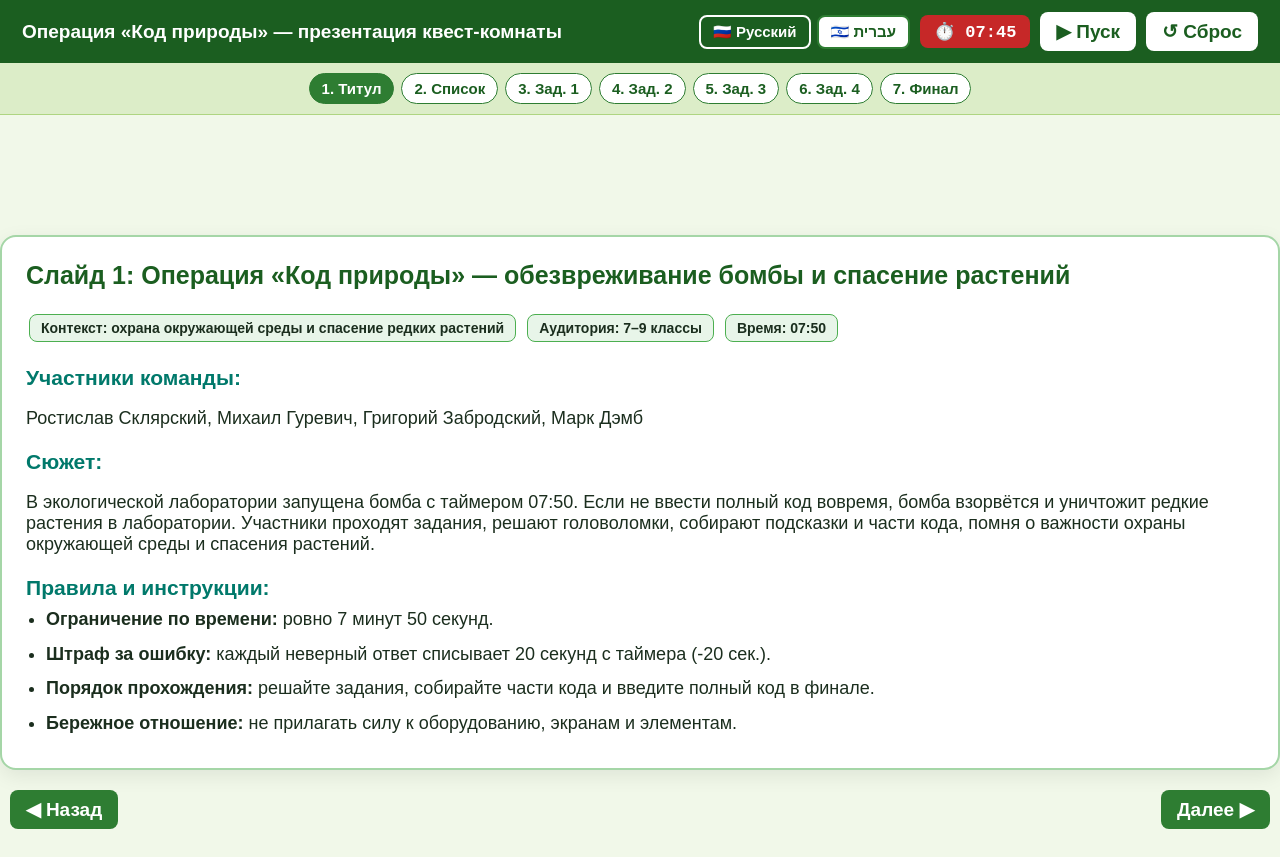
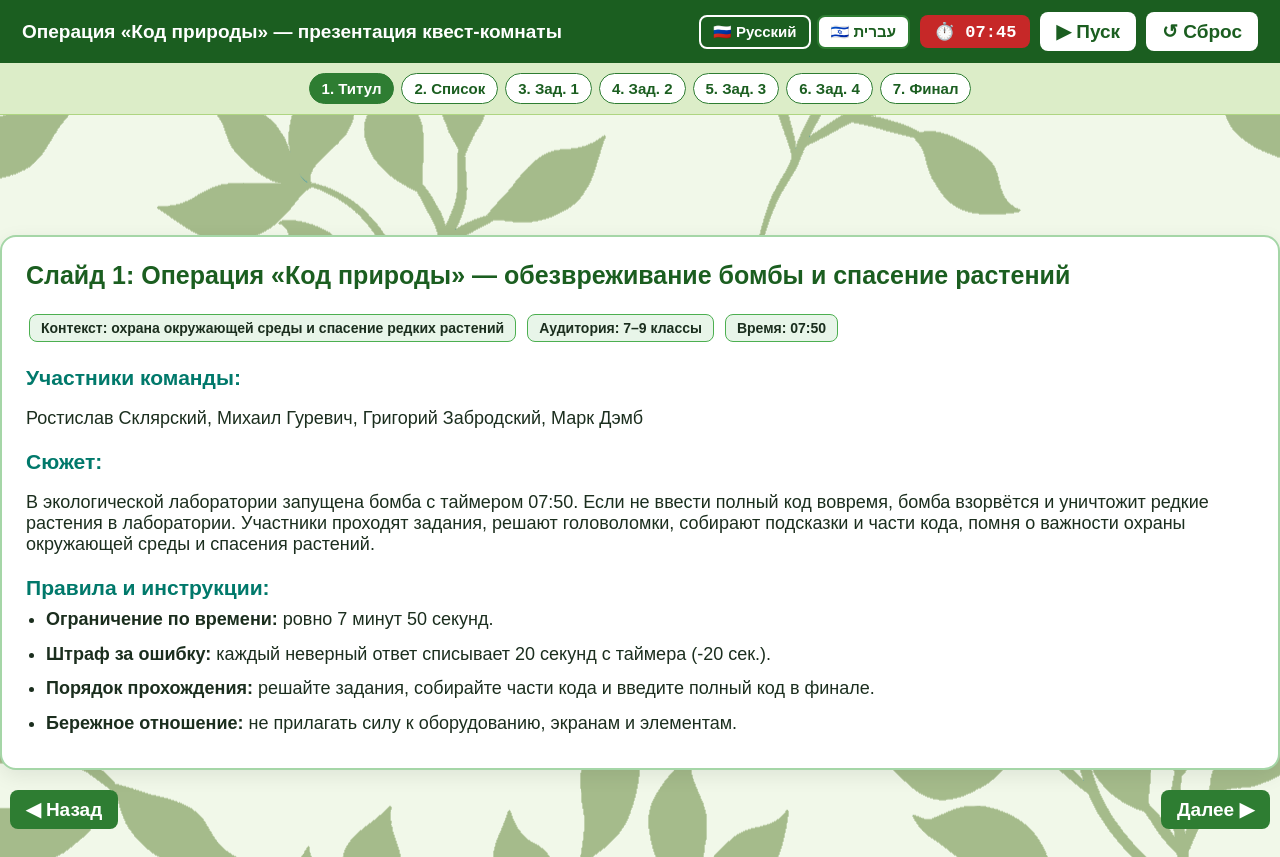
Before and after one commit to spacerabbits/spacerabbits.github.io, a plain HTML site: page index.html in a window 1280 px wide. Drawn offline with Linux system fonts and the light colour scheme.

Commit message:
change background to have a pattern

```diff
--- a/index.html
+++ b/index.html
@@ -14,7 +14,7 @@
     --text: #1b2e1e;
   }
   * { box-sizing: border-box; }
-  body { font-family: 'Assistant', 'Rubik', Arial, sans-serif; font-size: 18px; background: var(--bg); color: var(--text); margin: 0; padding: 0; }
+  body { font-family: 'Assistant', 'Rubik', Arial, sans-serif; font-size: 18px; background: url("./pattern.png") center center repeat; color: var(--text); margin: 0; padding: 0; }
   header { background: var(--primary); color: #fff; padding: 12px 22px; display: flex; justify-content: space-between; align-items: center; flex-wrap: wrap; gap: 10px; }
   header h2 { margin: 0; font-size: 19px; }
   .hud { display: flex; align-items: center; gap: 10px; flex-wrap: wrap; }
```
